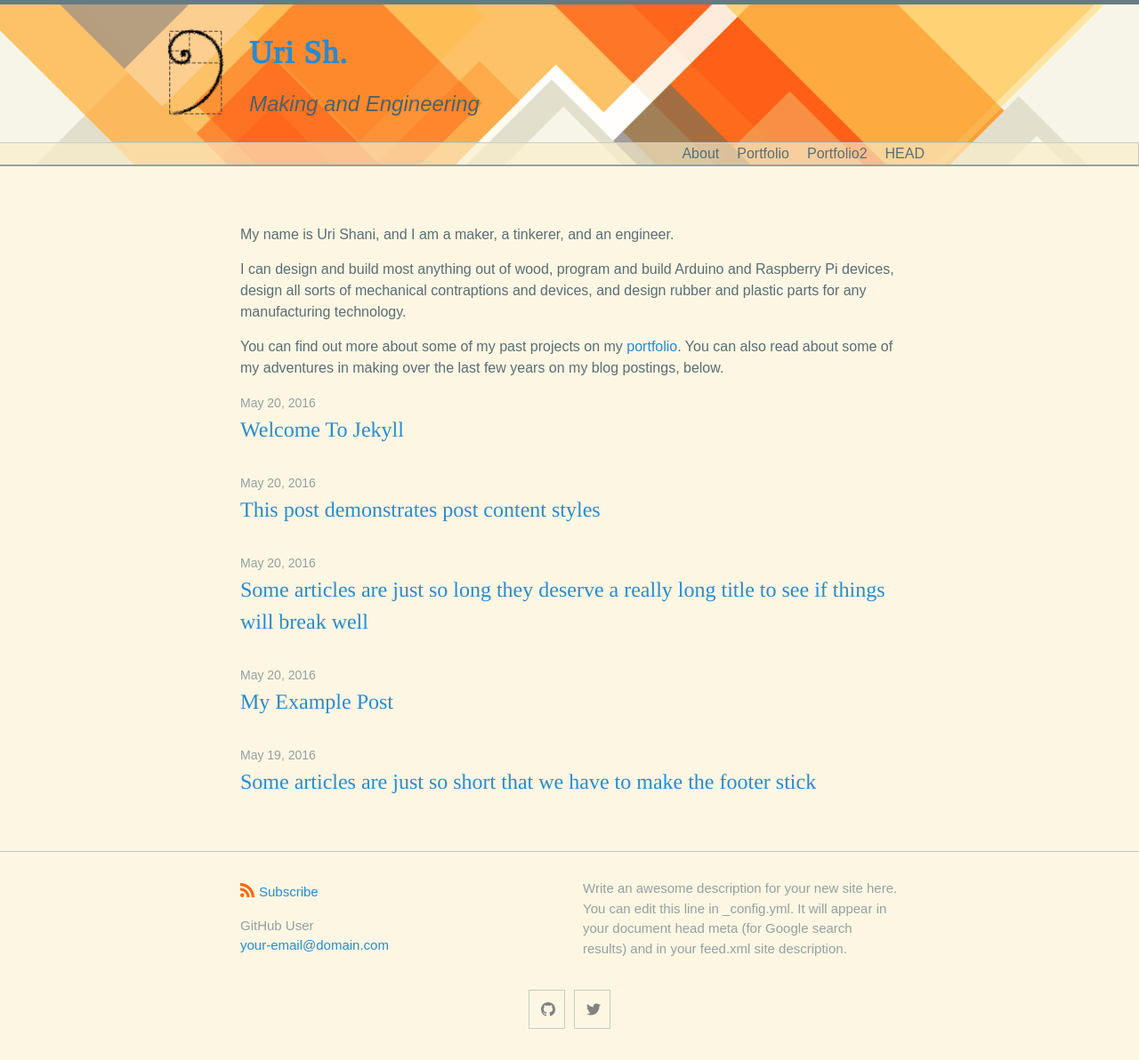
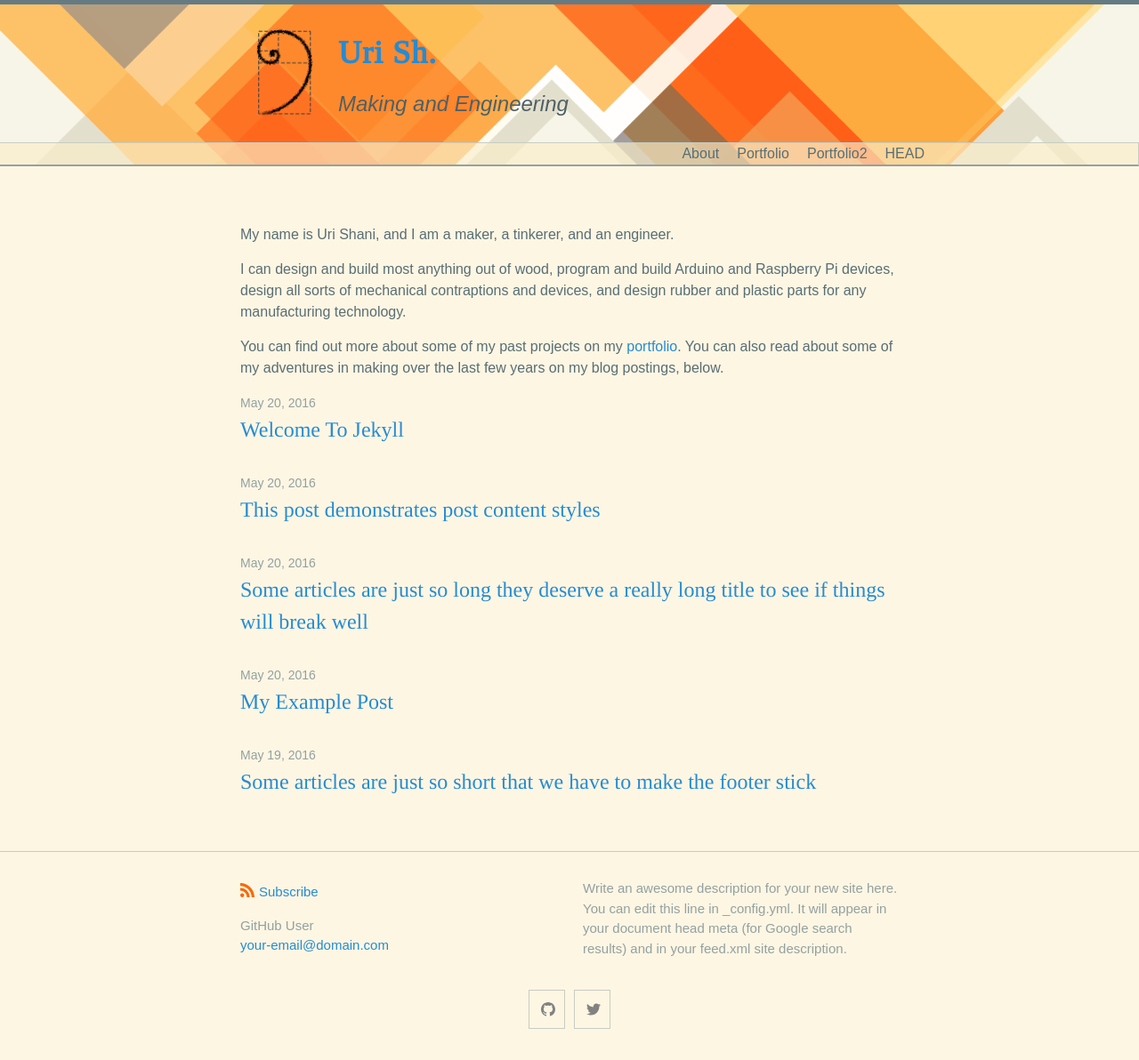
Before and after one commit to UriShX/Jekyll-portfolio, a Jekyll site: the page built from index.md, in a window 1280 px wide. Shown: the whole page at 89% size. Built offline with Jekyll 4.4.1, drawn with Linux system fonts in a browser that asks for light colours; some web fonts are replaced.

Commit message:
fixed banner left margins

```diff
--- a/_sass/minima/_layout.scss
+++ b/_sass/minima/_layout.scss
@@ -28,7 +28,10 @@
   position: relative;
   color: darken($color: $site-title-color, $amount: 10);
   display: block;
-  margin: 0 auto;
+  margin-top: 0;
+  margin-bottom: 0;
+  margin-right: auto;
+  margin-left: unquote('max(calc((100% - #{$content-width}) / 2), 10vw)');
   max-width: 1080px;
   min-height: 5vh;
   padding: 1rem 1.25rem;
```
